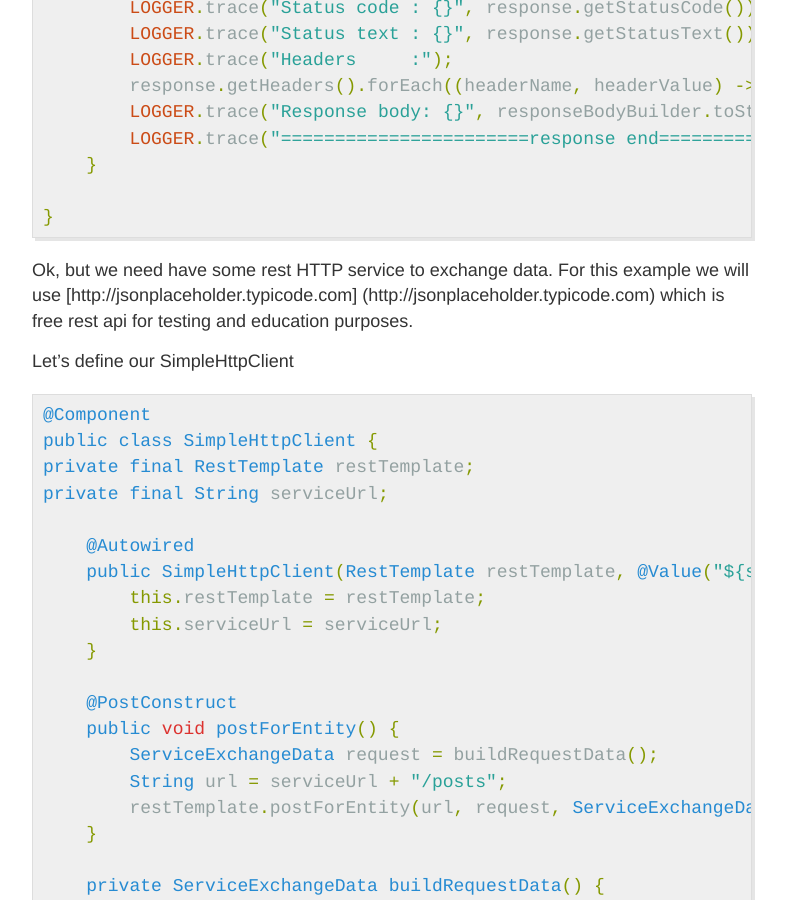
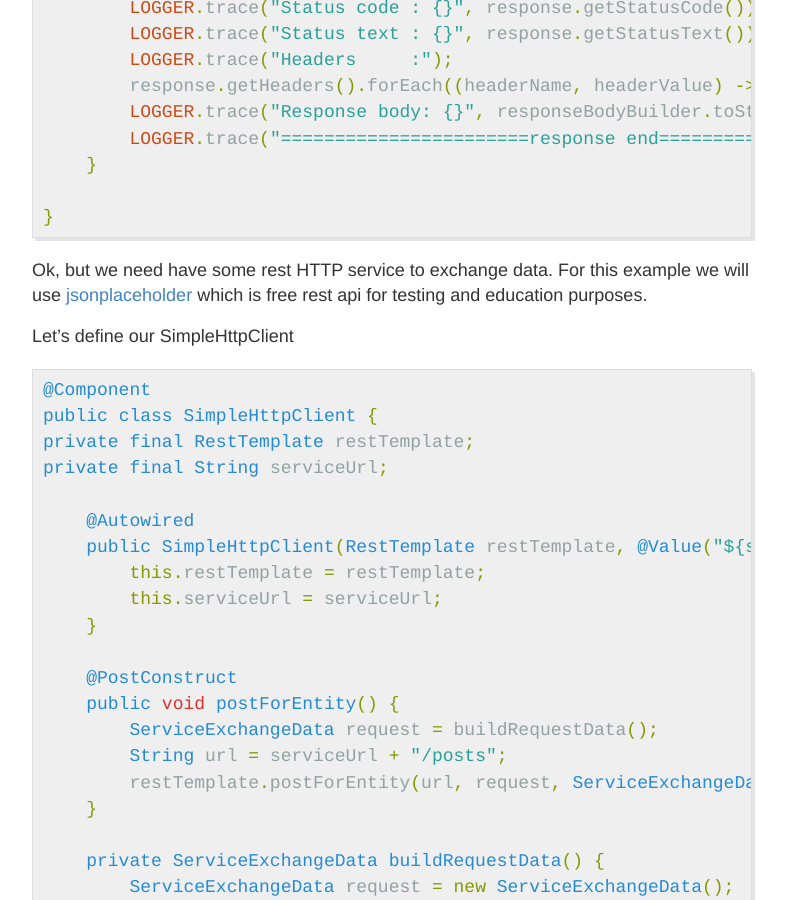
Before and after one commit to okraskat/okraskat.github.io, a Jekyll site: the page built from _posts/2017-07-03-rest-template-custom-logging.markdown, in a window 1280 px wide and 900 px high, scrolled down 2189 px. Shown: the whole window, without its empty margins (248-1034 px from the left). Built offline with Jekyll 4.4.1, drawn with Linux system fonts in a browser that asks for light colours; our own code applies the rules of GitHub Pages for plain Markdown files; comment, search, counter and statistics services are not loaded; part of the change alters nothing that is shown.

Commit message:
Updated Rest Template Custom Logging

```diff
--- a/_posts/2017-07-03-rest-template-custom-logging.markdown
+++ b/_posts/2017-07-03-rest-template-custom-logging.markdown
@@ -85,7 +85,7 @@ private static final Logger LOGGER = LoggerFactory.getLogger(CustomClientHttpReq
 }
 {% endhighlight %}
 
-Ok, but we need have some rest HTTP service to exchange data. For this example we will use [http://jsonplaceholder.typicode.com] (http://jsonplaceholder.typicode.com) which is free rest api for testing and education purposes.
+Ok, but we need have some rest HTTP service to exchange data. For this example we will use [jsonplaceholder](http://jsonplaceholder.typicode.com) which is free rest api for testing and education purposes.
 
 Let's define our SimpleHttpClient
 
```
